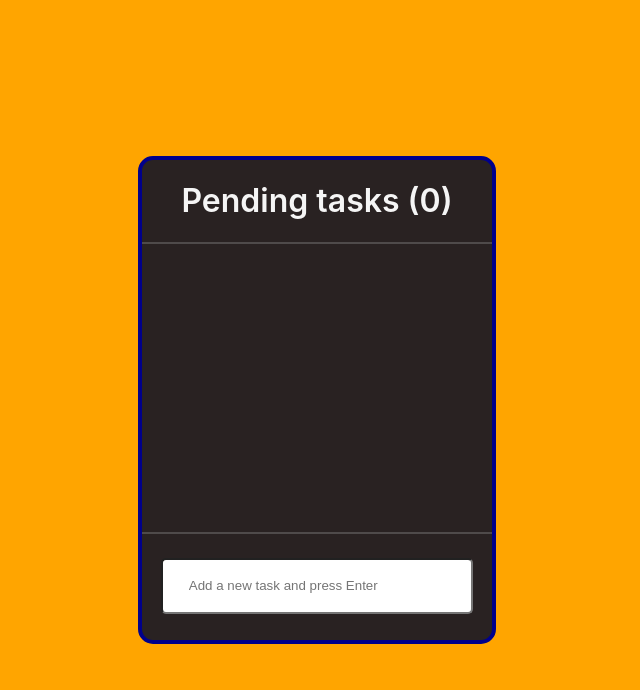
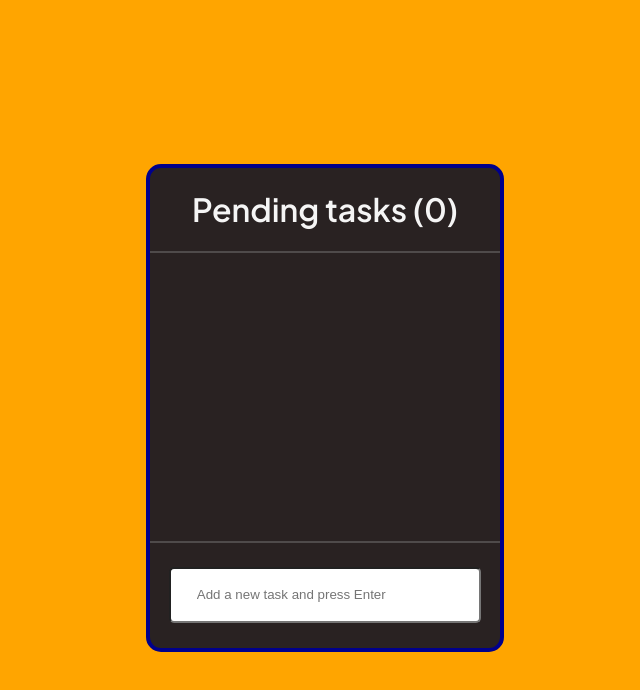
Before and after one commit to lilMell1/react-todolist, a React (Create React App) app: page / in a window 1280 px wide. Shown: the top 690 px of the page, without its empty margins (323-963 px from the left). Built offline with nearby package versions, Linux system fonts and the light colour scheme.

Commit message:
version 2.3 (redux + persistStore)

```diff
--- a/package.json
+++ b/package.json
@@ -15,6 +15,7 @@
     "react-dom": "^18.3.1",
     "react-redux": "^9.1.2",
     "react-scripts": "5.0.1",
+    "redux-persist": "^6.0.0",
     "typescript": "^4.9.5",
     "web-vitals": "^2.1.4"
   },
--- a/src/App.css
+++ b/src/App.css
@@ -1,3 +1,5 @@
+@import url('https://fonts.googleapis.com/css2?family=Comfortaa:wght@300..700&family=Plus+Jakarta+Sans:ital,wght@0,200..800;1,200..800&display=swap');
+
 body {
   height: 100vh;
   width: 100vw;
@@ -5,6 +7,8 @@ body {
   display: flex;
   justify-content: center;
   align-items: center;
+  overflow: hidden;
+  font-family: "Plus Jakarta Sans", sans-serif;
 }
 
 .container {
--- a/src/App.tsx
+++ b/src/App.tsx
@@ -1,57 +1,21 @@
-import React, { useEffect, useRef } from 'react';
-import { useDispatch, useSelector } from 'react-redux';
+import React from 'react';
+import { useSelector } from 'react-redux';
 import Task from './components/Task';
 import TaskAdder from './components/TaskAdder';
 import './App.css';
-import { RootState, AppDispatch } from './store/store';
-import { addTask, deleteTask, toggleComplete } from './store/taskSlice';
+import { RootState } from './store/store';
 
-interface Task {
-  taskInfo: string;
-  completed: boolean;
-  // index is not here because it's not a part of the task data itself
-}
 
 function App() {
-  const dispatch: AppDispatch = useDispatch(); // Hook to dispatch actions to the Redux store
-  const tasks = useSelector((state: RootState) => state.tasks.taskArray); // Selecting the taskArray from the Redux store
+  const tasks = useSelector((state: RootState) => state.taskArray); // Access taskArray directly from the root state
 
-  // useRef to track if tasks have been loaded from localStorage already
-  const hasLoadedTasks = useRef(false);
-
-  // useEffect to load tasks from localStorage on initial render only
-  useEffect(() => {
-    if (!hasLoadedTasks.current) {
-      console.log("Loading tasks from localStorage...");
-      const storedTasks = JSON.parse(window.localStorage.getItem('tasks') || '[]');
-      console.log("Stored tasks:", storedTasks);
-      storedTasks.forEach((task: Task) => dispatch(addTask(task))); // Dispatch each task to add it to the Redux store,(WHEN REFRESH IT TAKES THE STOREDTASKS INTO THE STORE!!!!)
-      hasLoadedTasks.current = true; // Mark that tasks have been loaded to prevent re-running this logic
-    }
-  }, []);
-
-  // useEffect to update localStorage whenever the tasks array changes
-  useEffect(() => {
-    console.log("Tasks changed:", tasks);
-    window.localStorage.setItem('tasks', JSON.stringify(tasks)); // Save the updated tasks array to localStorage
-  }, [tasks]); // This useEffect runs whenever the tasks array changes
-
-  // Calculate the number of incomplete tasks
-  const tasksAmount = tasks.filter(task => !task.completed).length; //recalculated every time the component re-renders
+  const tasksAmount = tasks.filter(task => !task.completed).length;
   console.log("Pending tasks count:", tasksAmount);
-
-  // Handler to add a new task
-  const handleAddTask = (taskInfo: string) => {
-    const newTask: Task = { taskInfo, completed: false }; // Create a new task object
-    dispatch(addTask(newTask)); // Dispatch action to add the new task to the Redux store
-  };
-
 
   return (
     <div className='container'>
-      <TaskHeader tasksAmount={tasksAmount} /> {/* Component displaying the number of pending tasks */}
+      <TaskHeader tasksAmount={tasksAmount} />
       <div className='tasks-container'>
-        {/* Render each task in the tasks array */}
         {tasks.map((task, index) => (
           <Task
             taskInfo={task.taskInfo}
@@ -61,16 +25,15 @@ function App() {
           />
         ))}
       </div>
-      <TaskAdder/> {/* Component to add a new task */}
+      <TaskAdder />
     </div>
   );
 }
 
-// Functional component to display the header showing the number of pending tasks
 const TaskHeader: React.FC<{ tasksAmount: number }> = ({ tasksAmount }) => (
   <div className='pending-text'>
-    <h1>Pending tasks ({tasksAmount})</h1> {/* Display the number of pending tasks */}
+    <h1>Pending tasks ({tasksAmount})</h1>
   </div>
 );
 
-export default App; // Export the App component as the default export
+export default App;
--- a/src/index.tsx
+++ b/src/index.tsx
@@ -1,21 +1,22 @@
 import React from 'react';
 import ReactDOM from 'react-dom/client';
-import './index.css';
+import { Provider } from 'react-redux';
+import { PersistGate } from 'redux-persist/integration/react';
 import App from './App';
-import reportWebVitals from './reportWebVitals';
-import store from "./store/store"
-import { Provider } from 'react-redux';
+import { store, persistor } from './store/store';
 
-const root = ReactDOM.createRoot(
-  document.getElementById('root') as HTMLElement
-);
-root.render(
-     <Provider store={store}>
+const container = document.getElementById('root');
+
+if (container) {
+  const root = ReactDOM.createRoot(container);
+
+  root.render(
+    <Provider store={store}>
+      <PersistGate loading={null} persistor={persistor}>
         <App />
-     </Provider>
-);
-
-// If you want to start measuring performance in your app, pass a function
-// to log results (for example: reportWebVitals(console.log))
-// or send to an analytics endpoint. Learn more: https://bit.ly/CRA-vitals
-reportWebVitals();
+      </PersistGate>
+    </Provider>
+  );
+} else {
+  console.error('Root container not found');
+}
--- a/src/store/store.ts
+++ b/src/store/store.ts
@@ -1,18 +1,29 @@
-import { configureStore } from "@reduxjs/toolkit";
-import reducer from "./taskSlice"; // This is the part of the code that manages tasks (called a reducer)
+import { configureStore } from '@reduxjs/toolkit';
+import { persistStore, persistReducer } from 'redux-persist';
+import storage from 'redux-persist/lib/storage';
+import taskReducer from './taskSlice';
+import { FLUSH, REHYDRATE, PAUSE, PERSIST, PURGE, REGISTER } from 'redux-persist';
 
-// Setting up the store where all your app's data (state) is kept
-const store = configureStore({
-    // Here, we tell the store to use our tasks manager (reducer) to handle anything related to tasks
-    reducer: {
-        tasks: reducer, // This means our tasks will be managed under a section called `tasks`
-    },
+// Persist configuration
+const persistConfig = {
+  key: 'root',
+  storage,
+};
+
+const persistedReducer = persistReducer(persistConfig, taskReducer);
+
+export const store = configureStore({
+  reducer: persistedReducer,
+  middleware: (getDefaultMiddleware) => // ignore the warnings in console.
+    getDefaultMiddleware({
+      serializableCheck: {
+        ignoredActions: [FLUSH, REHYDRATE, PAUSE, PERSIST, PURGE, REGISTER],
+      },
+    }),
 });
 
-export default store; // We export the store so the rest of the app can use it
+// Create the persistor
+export const persistor = persistStore(store);
 
-// This creates a type (kind of like a label) that represents the whole state (data) of the store
 export type RootState = ReturnType<typeof store.getState>;
-
-// This creates a type for the `dispatch` function, which is used to send instructions (actions) to change the state
 export type AppDispatch = typeof store.dispatch;
```
Also changed, not shown: src/components/Task.tsx (+2 -5 lines), 1 other file (tests, documents, lock files or other folders).
